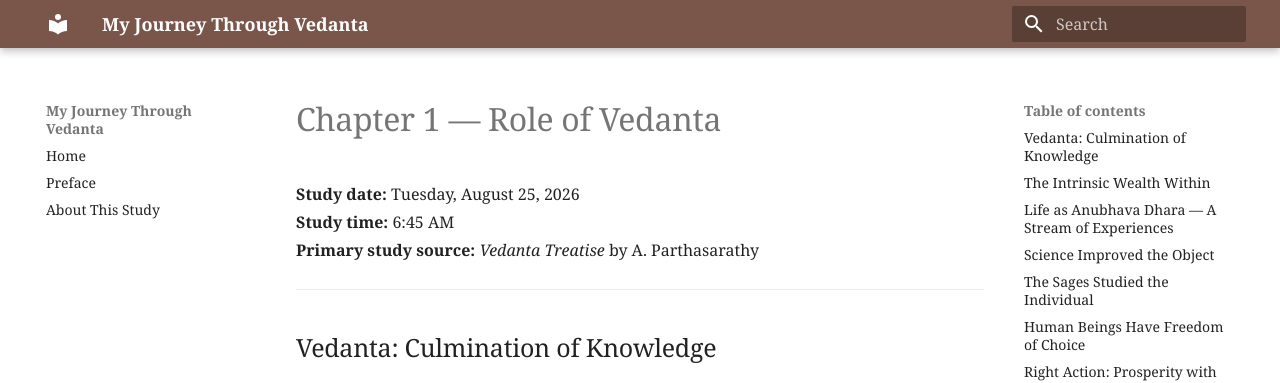
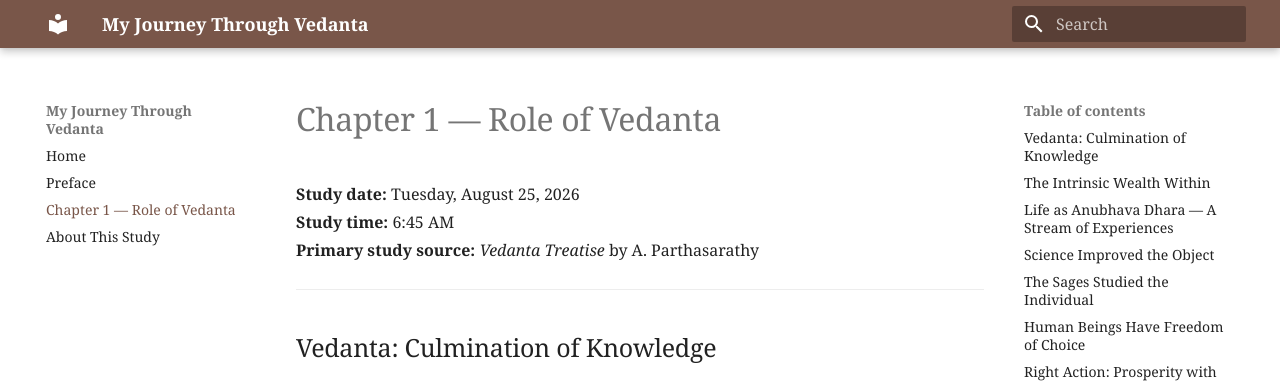
Before and after one commit to pavanturlapati/my-journey-through-vedanta, an MkDocs documentation site: the page built from docs/chapter-01/index.md, in a window 1280 px wide. Shown: the top 383 px of the page. Built offline with MkDocs 1.6.1 and Material for MkDocs 9.7.7, drawn with Linux system fonts in a browser that asks for light colours.

Commit message:
Add Chapter 1 to book navigation

```diff
--- a/mkdocs.yml
+++ b/mkdocs.yml
@@ -22,6 +22,7 @@ theme:
 nav:
   - Home: index.md
   - Preface: preface/index.md
+  - "Chapter 1 — Role of Vedanta": chapter-01/index.md
   - About This Study: about.md
 
 markdown_extensions:
@@ -31,6 +32,7 @@ markdown_extensions:
   - tables
   - toc:
       permalink: true
+      toc_depth: 2
   - pymdownx.details
   - pymdownx.superfences
 
```
